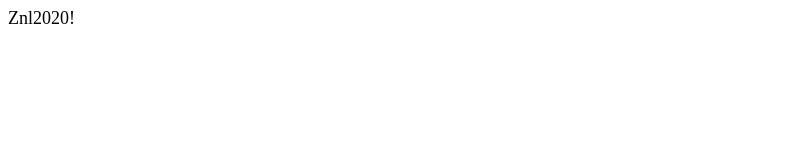
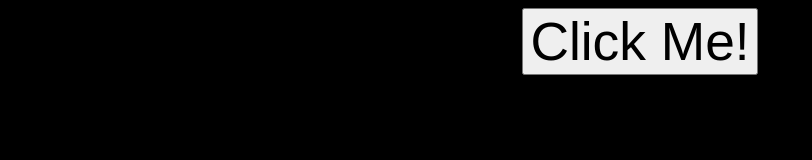
Before and after one commit to joebologna/jb-lib, a website: page iOSShortcut/genpw.html in a window 1280 px wide. Shown: the whole page, without its empty margins (0-812 px from the left). Drawn offline with Linux system fonts and the light colour scheme.

Commit message:
use alert

```diff
--- a/iOSShortcut/genpw.html
+++ b/iOSShortcut/genpw.html
@@ -1,7 +1,25 @@
 <!DOCTYPE html>
 <html>
 <meta name="viewport" content="width=device-width, initial-scale=1">
-<div id=pw style="font-size:large" />
+<style>
+html {
+height:400px
+}
+body {
+display: flex;
+justify-content: center;
+align-items: center;
+background-color: black;
+color: white;
+font-size: 40pt;
+}
+button {
+font-size: 40pt;
+}
+</style>
+<body>
+<button type="button" onclick="showpw()">Click Me!</button>
+<div id=pw />
 <script>
 var alpha = "ABCDEFGHIJKLMNOPQRSTUVWXYZabcdefghijklmnopqrstuvwxyz";
 var rot13table = "NOPQRSTUVWXYZABCDEFGHIJKLMnopqrstuvwxyzabcdefghijklm";
@@ -28,10 +46,19 @@ function genTodaysPassword() {
   return getShortMonth() + new Date().getFullYear() + "!";
 }
 
+function showpw() {
+var toEncode = genTodaysPassword();
+document.title = toEncode;
+alert(encodeRot13(toEncode));
+}
+
+/*
 var pw = document.getElementById("pw");
 var toEncode = genTodaysPassword();
 document.title = toEncode;
 pw.innerHTML = encodeRot13(toEncode);
+*/
 
 </script>
+</body>
 </html>
```
Also changed, not shown: 1 other file.
